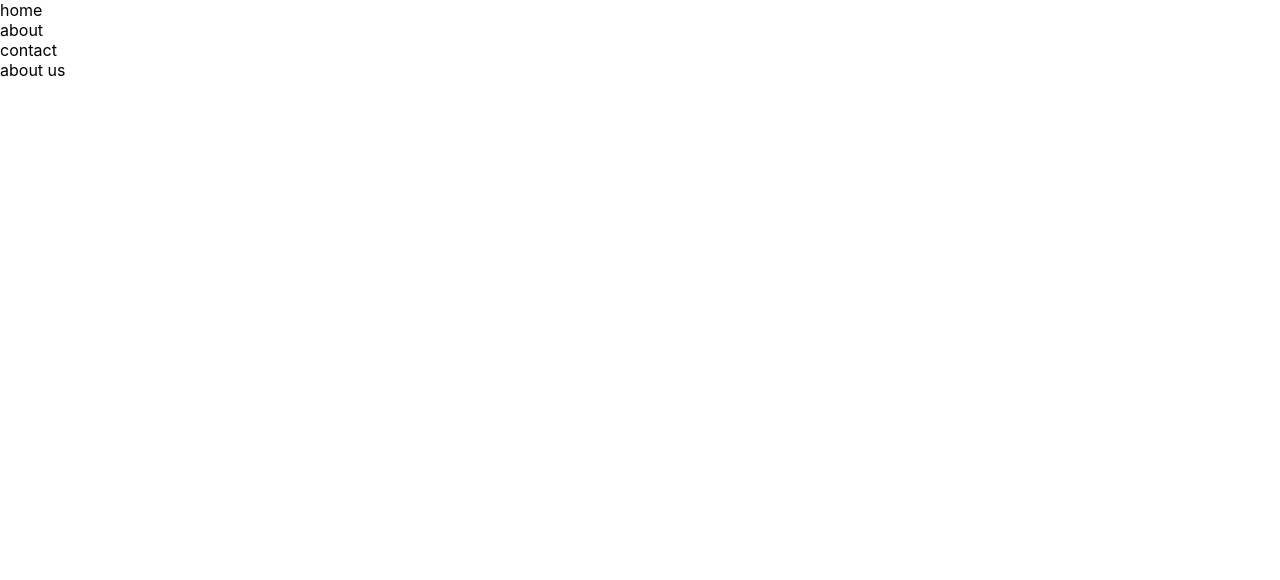
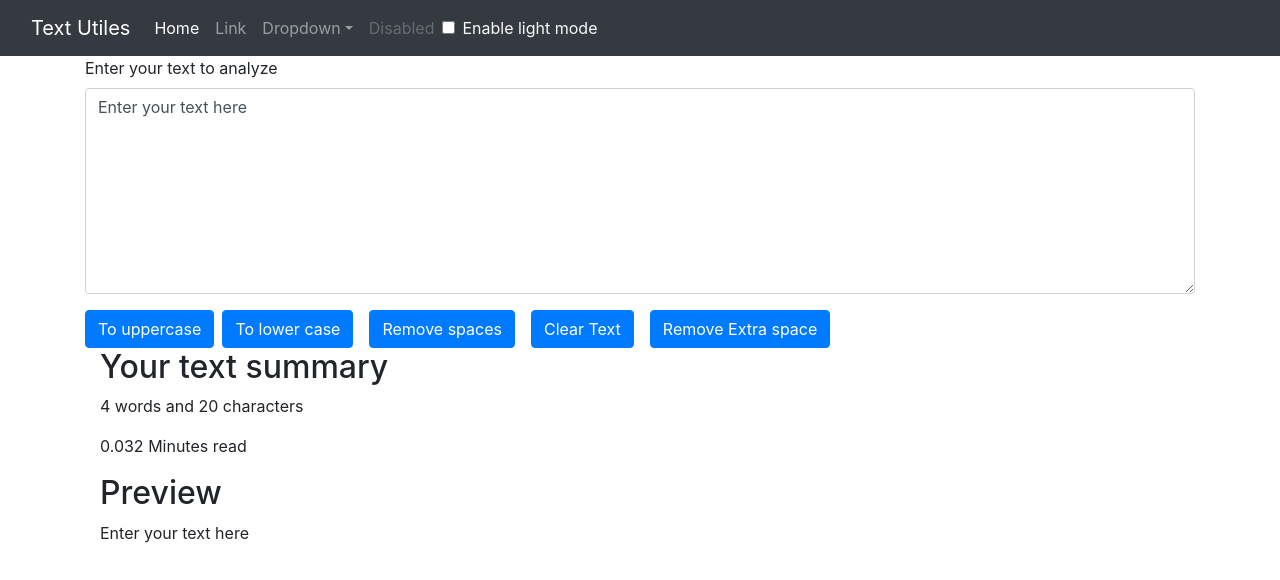
Before and after one commit to MAmmaadTehseen/react, a React (Create React App) app: page / in a window 1280 px wide. Shown: the top 580 px of the page. Built offline with nearby package versions, Linux system fonts and the light colour scheme.

Commit message:
15-11-23

```diff
--- a/public/index.html
+++ b/public/index.html
@@ -4,6 +4,7 @@
     <meta charset="utf-8" />
     <link rel="icon" href="%PUBLIC_URL%/favicon.ico" />
     <meta name="viewport" content="width=device-width, initial-scale=1" />
+    <!-- <meta name="viewport" content="width=device-width, initial-scale=1, shrink-to-fit=no"> -->
     <meta name="theme-color" content="#000000" />
     <meta
       name="description"
@@ -16,11 +17,16 @@
     -->
     <link rel="manifest" href="%PUBLIC_URL%/manifest.json" />
 
-    <title>React App</title>
+    <link rel="stylesheet" href="https://cdn.jsdelivr.net/npm/bootstrap@4.0.0/dist/css/bootstrap.min.css" integrity="sha384-Gn5384xqQ1aoWXA+058RXPxPg6fy4IWvTNh0E263XmFcJlSAwiGgFAW/dAiS6JXm" crossorigin="anonymous">
+
+    <title>TextUtilies</title>
   </head>
   <body>
     <noscript>You need to enable JavaScript to run this app.</noscript>
     <div id="root"></div>
 
+    <script src="https://code.jquery.com/jquery-3.2.1.slim.min.js" integrity="sha384-KJ3o2DKtIkvYIK3UENzmM7KCkRr/rE9/Qpg6aAZGJwFDMVNA/GpGFF93hXpG5KkN" crossorigin="anonymous"></script>
+    <script src="https://cdn.jsdelivr.net/npm/popper.js@1.12.9/dist/umd/popper.min.js" integrity="sha384-ApNbgh9B+Y1QKtv3Rn7W3mgPxhU9K/ScQsAP7hUibX39j7fakFPskvXusvfa0b4Q" crossorigin="anonymous"></script>
+    <script src="https://cdn.jsdelivr.net/npm/bootstrap@4.0.0/dist/js/bootstrap.min.js" integrity="sha384-JZR6Spejh4U02d8jOt6vLEHfe/JQGiRRSQQxSfFWpi1MquVdAyjUar5+76PVCmYl" crossorigin="anonymous"></script>
   </body>
 </html>
--- a/src/App.js
+++ b/src/App.js
@@ -1,17 +1,29 @@
 
+import { isCursorAtEnd } from '@testing-library/user-event/dist/utils';
 import './App.css';
+import Navbar from './Components/Navbar';
+import Textforms from './Components/Textforms';
+import React,{useState} from 'react';
 
 function App() {
+  const [mode,setmode]=useState('dark');
+  const togglemode=()=>{
+    if(mode==='light'){
+      setmode('dark');
+      document.body.style.backgroundColor='grey';
+    }
+    else{
+      setmode('light');
+      document.body.style.backgroundColor='white';
+    }
+  }
   return (
 <>
-<nav className="li">home</nav>
-<nav className="li">about</nav>
-<nav className="li">contact</nav>
-<nav className="li">about us</nav>
+<Navbar title="Text Utiles" mode={mode} togglemode={togglemode}/>
+<div className="container">
+<Textforms text="Enter your text to analyze"/>
 
-
-
-
+</div>
 </>
 
   );
--- /dev/null
+++ b/src/Components/Navbar.js
@@ -0,0 +1,48 @@
+import React from 'react'
+
+export default function Navbar(props) {
+  return (
+    <div>
+
+<nav className={`navbar navbar-expand-lg navbar-${props.mode} bg-${props.mode} text-${props.mode=="light"?"grey":"light"}`} >
+  <div className="container-fluid">
+    <a className="navbar-brand" href="/">{props.title}</a>
+    <button className="navbar-toggler" type="button" data-bs-toggle="collapse" data-bs-target="#navbarSupportedContent" aria-controls="navbarSupportedContent" aria-expanded="false" aria-label="Toggle navigation">
+      <span className="navbar-toggler-icon"></span>
+    </button>
+    <div className={`collapse navbar-collapse `} id="navbarSupportedContent">
+      <ul className="navbar-nav me-auto mb-2 mb-lg-0">
+        <li className="nav-item">
+          <a className="nav-link active" aria-current="page" href="/">Home</a>
+        </li>
+        <li className="nav-item">
+          <a className="nav-link" href="/">Link</a>
+        </li>
+        <li className={`nav-item dropdown `}>
+          <a className="nav-link dropdown-toggle" href="/" role="button" data-bs-toggle="dropdown" aria-expanded="false">
+            Dropdown
+          </a>
+          <ul className="dropdown-menu">
+            <li><a className="dropdown-item" href="/">Action</a></li>
+            <li><a className="dropdown-item" href="/">Another action</a></li>
+            <li><hr className="dropdown-divider"/></li>
+            <li><a className="dropdown-item" href="/">Something else here</a></li>
+
+
+          </ul>
+        </li>
+        <li className="nav-item">
+          <a className="nav-link disabled" aria-disabled="true">Disabled</a>
+        </li>
+      </ul>
+      <div className={`form-check form-switch text-${props.mode=="light"?"dark":"light"}`}>
+        <input className="form-check-input" type="checkbox" onClick={props.togglemode}  id="flexSwitchCheckDefault"/>
+        <label className="form-check-label" htmlFor="flexSwitchCheckDefault">{`Enable ${props.mode=="light"?"dark":"light"} mode`}</label>
+      </div>
+    </div>
+  </div>
+</nav>
+
+    </div>
+  )
+}
--- /dev/null
+++ b/src/Components/Textforms.js
@@ -0,0 +1,64 @@
+import React ,{useState} from 'react'
+
+export default function Textforms(props) {
+    const[text,setText]=useState("Enter your text here");
+    const handleUpClick=()=>{
+        let newtext=text.toUpperCase();
+        setText(newtext);
+    }
+    const handleonchange=(event)=>{
+        setText(event.target.value);
+    }
+    const handleLoClick=()=>{
+        let newtext=text.toLowerCase();
+        setText(newtext);
+    }
+    const handleSpace=()=>{
+        let newtext=text.split(" ").join("");
+        setText(newtext);
+    }
+    const HandleClearClick=()=>{
+        let newtext="";
+        setText(newtext);
+    }
+    const RemoveExtraspace=()=>{
+        let newtext=text.split(/[ ]+/);
+        setText(newtext.join(" "));
+    }
+
+
+  return (
+    <>
+    <div >
+
+        <div className="mb-3">
+        <label htmlFor="exampleFormControlTextarea1" className="form-label">{props.text}</label>
+        <textarea className="form-control" onChange={handleonchange} value={text} id="exampleFormControlTextarea1" rows="8"></textarea>
+        </div>
+        <button className="btn btn-primary" onClick={handleUpClick}>To uppercase</button>
+        <button className="btn btn-primary mx-2" onClick={handleLoClick}>To lower case</button>
+        <button className="btn btn-primary mx-2" onClick={handleSpace}>Remove spaces </button>
+        <button className="btn btn-primary mx-2" onClick={HandleClearClick}>Clear Text</button>
+        <button className="btn btn-primary mx-2" onClick={RemoveExtraspace}>Remove Extra space</button>
+    </div>
+    <div className="container">
+      <h2>
+        Your text summary
+      </h2>
+      <p>
+        {text.split(" ").length} words and {text.length} characters
+      </p>
+      <p>
+        {0.008*text.split(" ").length} Minutes read
+      </p>
+      <h2>
+        Preview
+      </h2>
+      <p>
+        {text}
+      </p>
+    </div>
+
+    </>
+  )
+}
```
Also changed, not shown: src/Components/About.js (added, +9 -0 lines).
